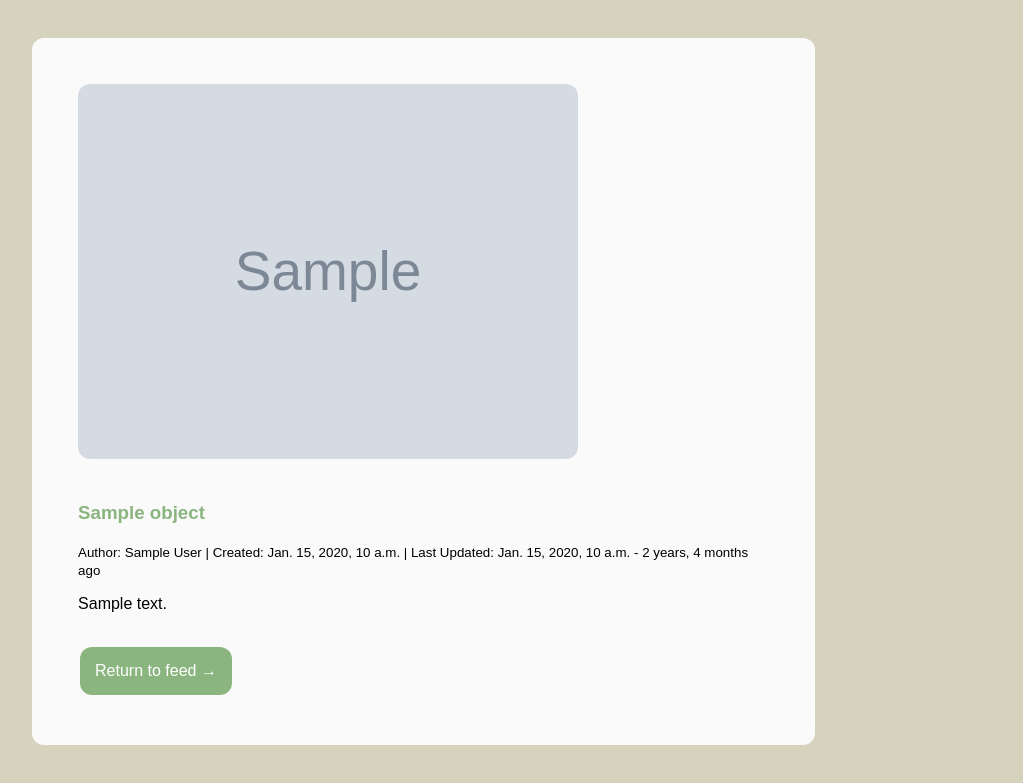
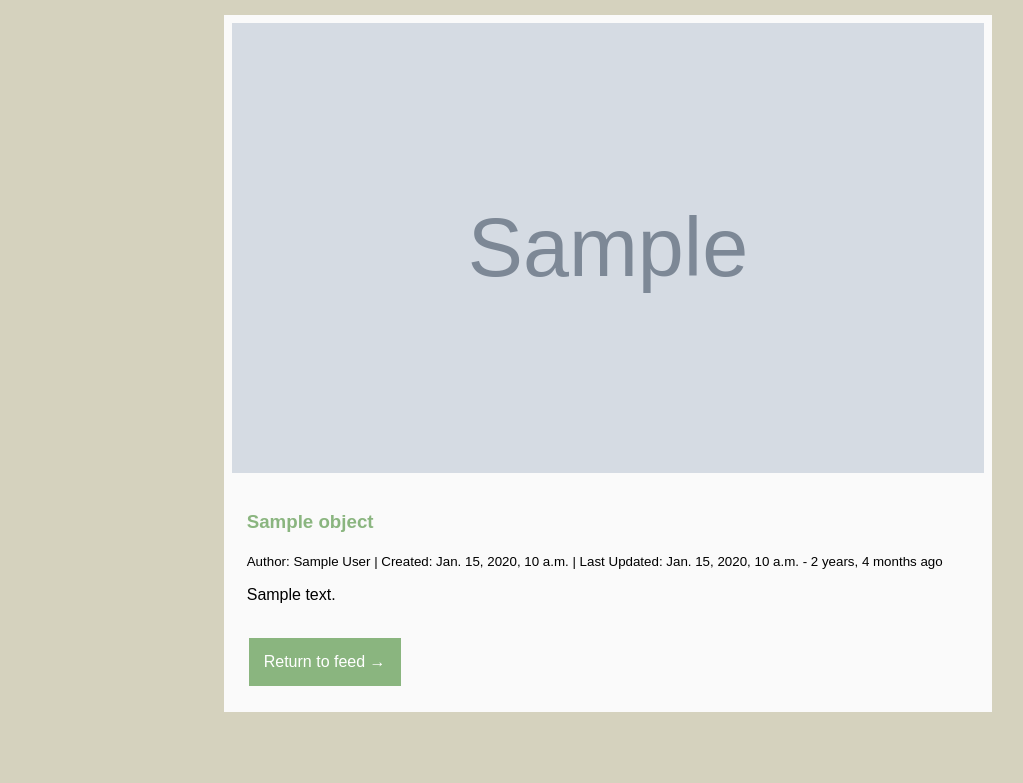
Before and after one commit to Isaac-To/MyStory, a Django app: template MyStory/app/templates/post_detail.html in a window 1280 px wide. Shown: the part 41-824 px from the top of the page, without its empty margins (32-1055 px from the left). After the commit the page ends 753 px from the top, so only its background shows below. Run offline with Django 3.2, Linux system fonts and the light colour scheme; the template is opened without the code that fills it: most values are stand-ins (such as "Sample title", 1, 10 or a date in 2020); grey boxes marked "Sample" are stand-in pictures.

Commit message:
cover image fit

```diff
--- a/MyStory/app/static/style/main.css
+++ b/MyStory/app/static/style/main.css
@@ -12,12 +12,12 @@ body {
   width: 10px;
 }
 ::-webkit-scrollbar-thumb {
-  border-radius: 12px;
   background: rgba(128, 128, 128, 0.5);
 }
 
-
 nav {
+  z-index: 1;
+  position: sticky;
   width: 100%;
   top: 0;
   max-height: 50px;
@@ -31,12 +31,9 @@ a {
 }
 
 img {
-  border-radius: 12px;
-  margin-top: 5%;
-  margin-left: 5%;
-  margin-right: 5%;
-  max-height: 500px;
-  object-fit: contain;
+  width: 100%;
+  max-height: 450px;
+  object-fit: cover;
 }
 
 .buttonGroup {
@@ -44,7 +41,6 @@ img {
 }
 
 .linkButton {
-  border-radius: 12px;
   color: white;
   padding: 15px;
   text-align: center;
@@ -69,21 +65,19 @@ img {
 }
 
 .content {
-  margin-left: 5%;
+  margin-left: 50%;
+  margin-right: 50%;
+  transform: translateX(-50%);
   width: 60%;
 }
 
 .content-text {
-  margin: 5% 5% 0% 5%;
-  padding-bottom: 5%;
+  padding: 2%;
 }
 
 .card {
+  margin-top: 2%;
   padding: 1%;
-  width: 100%;
-  margin-top: 5%;
-  margin-bottom: 5%;
-  border-radius: 12px;
 }
 
 #returntotop {
```
